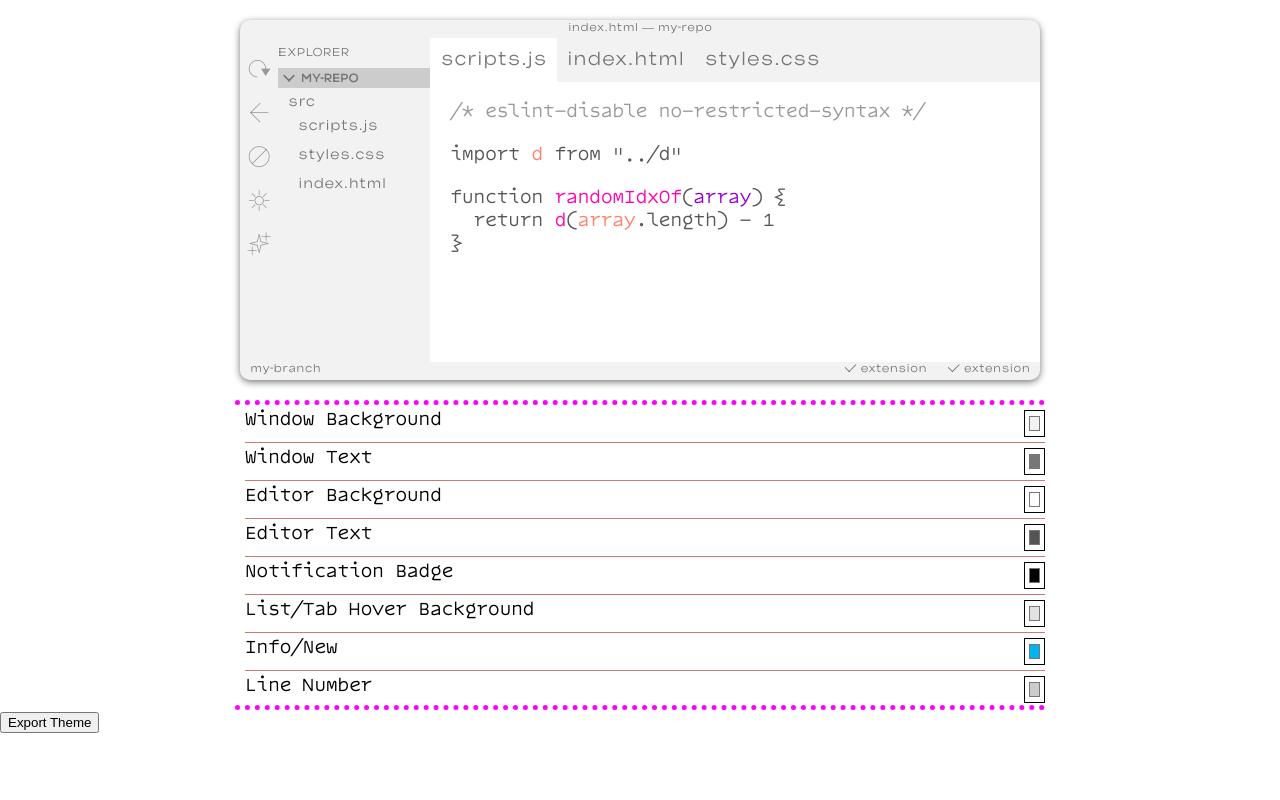
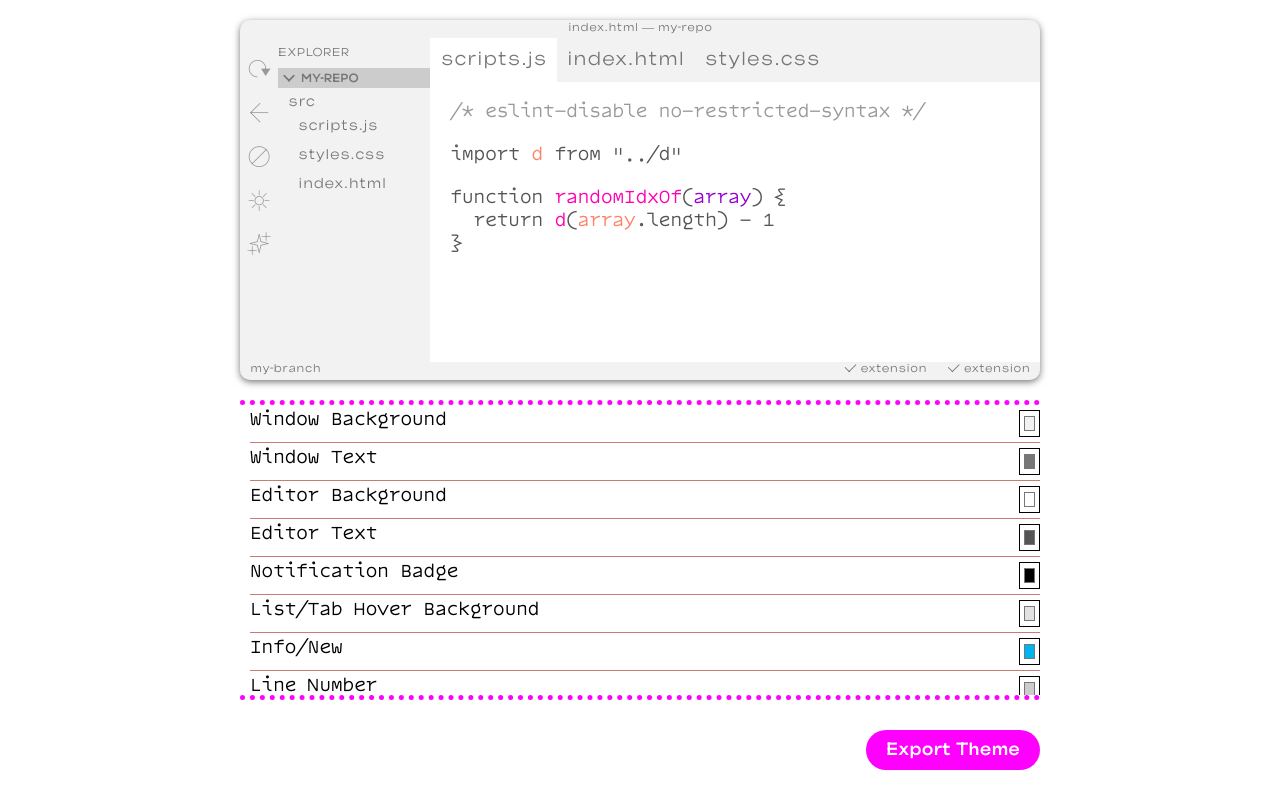
Before and after one commit to jeremybanka/vscode-theme-designer, a website built with webpack: page src/index.html in a window 1280 px wide. Built offline with nearby package versions, Linux system fonts and the light colour scheme.

Commit message:
✨ add controls to main page
Co-authored-by: Sammai Gutierrez <sammaigtz@hotmail.com>
Co-authored-by: Adrian Camacho <adriancamacho18@gmail.com>
Co-authored-by: Maxwell Meyer <maxreadswell@gmail.com>

```diff
--- a/src/js/app.js
+++ b/src/js/app.js
@@ -4,6 +4,7 @@
 import "../styles/vs-code.scss"
 import "../styles/controls.scss"
 import "../styles/syntax.scss"
+import "../styles/export.scss"
 import "../styles/font-face.scss"
 // UI
 import $ from "jquery"
@@ -12,7 +13,16 @@ import startingSpec from "./starting-spec"
 import Theme from "./theme"
 
 $(() => {
-  const themeSpec = startingSpec
+  let themeSpec = startingSpec
+  const foundSave = window.localStorage.getItem(`theme-spec`)
+  if (foundSave) {
+    themeSpec = JSON.parse(foundSave)
+  } else {
+    window.localStorage.setItem(`theme-spec`, JSON.stringify(themeSpec))
+  }
+
+  const theme = new Theme(`Cool Name`, `dark`)
+
   const $formControls = $(`.form-control`)
 
   $formControls.each(function () {
@@ -26,10 +36,6 @@ $(() => {
 
   // console.log(themeSpec)
 
-  const theme = new Theme(`Cool Name`, `dark`)
-  theme.setColors(themeSpec)
-  console.log(theme)
-
   $(`.form-control`).on(`change`, event => {
     console.log(`form control changed`)
     console.log(event.target.value)
@@ -42,5 +48,19 @@ $(() => {
     } else {
       $(`.${event.target.id}`).css(`color`, event.target.value)
     }
+    window.localStorage.setItem(`theme-spec`, JSON.stringify(themeSpec))
+  })
+  $(`button#export`).on(`click`, event => {
+    theme.setColors(themeSpec)
+    window.localStorage.setItem(`theme`, JSON.stringify(theme))
+    const url = `./export.html`
+    window.open(url, `_blank`)
   })
 })
+
+if ($(`body#export`)) {
+  const savedTheme = window.localStorage.getItem(`theme`)
+  if (savedTheme) {
+    $(`#theme`).append(savedTheme)
+  }
+}
--- a/src/styles/controls.scss
+++ b/src/styles/controls.scss
@@ -1,10 +1,12 @@
-body > main {
+body {
+  > main {
     width: calc(100% - 24px);
     max-width: 800px;
     margin: auto;
     height: calc(50vh - 100px);
     overflow-y: scroll;
     font-family: "Theia";
+    box-sizing: border-box;
     border-top: 5px dotted magenta;
     border-bottom: 5px dotted magenta;
     padding-left: 10px;
@@ -34,3 +36,36 @@ body > main {
       }
     }
   }
+  > footer {
+    display: flex;
+    width: calc(100% - 24px);
+    height: 100px;
+    max-width: 800px;
+    margin: auto;
+    align-items: center;
+    justify-content: flex-end;
+    #export {
+      background: magenta;
+      color: white;
+      font-family: Manufab;
+      font-variation-settings: "wght" 600;
+      font-size: 18px;
+      padding: 0 1rem;
+      line-height: 0.7;
+      height: 2rem;
+      border-radius: 1;
+      appearance: none;
+      border: none;
+      border-radius: 1rem;
+      transition-property: filter;
+      transition-duration: 200ms;
+      outline: none;
+    }
+    #export:hover {
+      filter: drop-shadow(0px 1px 5px #3ff);
+    }
+    #export:active {
+      filter: invert(1);
+    }
+  }
+}
```
Lines whose indentation alone changed are shown as unchanged.
